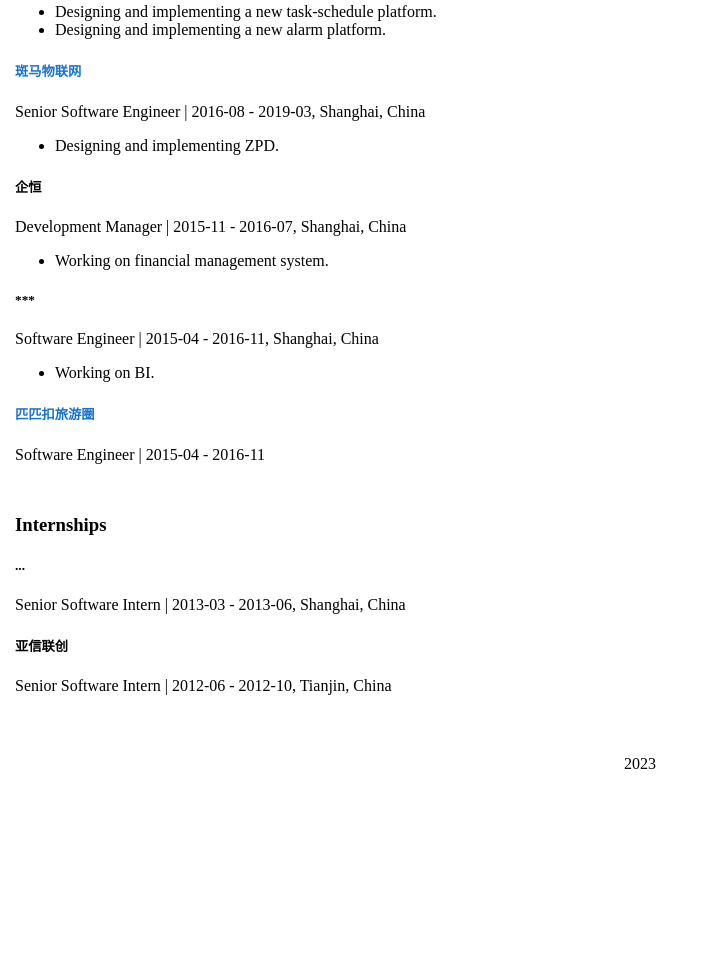
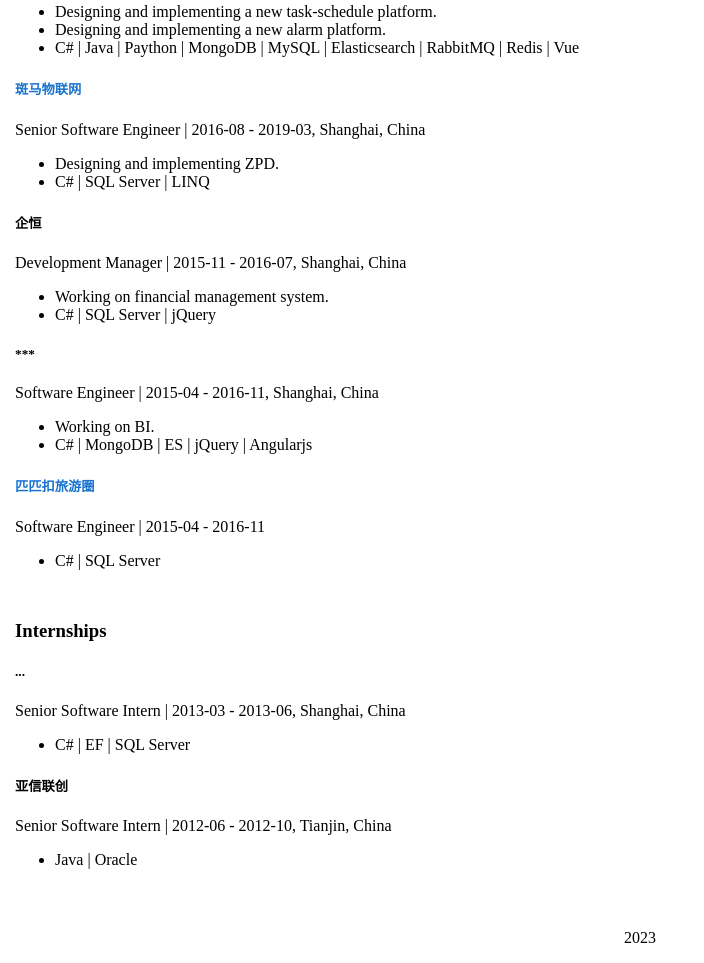
Before and after one commit to sjcarrot/sjcarrot.github.io, a plain HTML site: page index.html in a window 1280 px wide. Shown: the part 316-1279 px from the top of the page, without its empty margins (0-704 px from the left). Before the commit the page ends 1105 px from the top, so only its background shows below. Drawn offline with Linux system fonts and the light colour scheme; a script that the page names is missing.

Commit message:
Update index.html

```diff
--- a/index.html
+++ b/index.html
@@ -45,6 +45,7 @@
                                 <ul>
                                     <li>Designing and implementing a new task-schedule platform.</li>
                                     <li>Designing and implementing a new alarm platform.</li>
+                                    <li>C# | Java | Paython | MongoDB | MySQL | Elasticsearch | RabbitMQ | Redis | Vue</p>
                                 </ul>
                             </div>
                         </div>
@@ -56,6 +57,7 @@
                                 <p>Senior Software Engineer | 2016-08 - 2019-03, Shanghai, China</p>
                                 <ul>
                                     <li>Designing and implementing ZPD.</li>
+                                    <li>C# | SQL Server | LINQ</p>
                                 </ul>
                             </div>
                         </div>
@@ -65,6 +67,7 @@
                                 <p>Development Manager | 2015-11 - 2016-07, Shanghai, China</p>
                                 <ul>
                                     <li>Working on financial management system.</li>
+                                    <li>C# | SQL Server | jQuery</p>
                                 </ul>
                             </div>
                         </div>
@@ -74,6 +77,7 @@
                                 <p>Software Engineer | 2015-04 - 2016-11, Shanghai, China</p>
                                 <ul>
                                     <li>Working on BI.</li>
+                                    <li>C# | MongoDB | ES | jQuery | Angularjs</p>
                                 </ul>
                             </div>
                         </div>
@@ -83,6 +87,9 @@
                             </h5>
                             <div>
                                 <p>Software Engineer | 2015-04 - 2016-11</p>
+                                <ul>
+                                    <li>C# | SQL Server</p>
+                                </ul>
                             </div>
                         </div>
                     </div>
@@ -94,12 +101,18 @@
                             <h5>...</h5>
                             <div>
                                 <p>Senior Software Intern | 2013-03 - 2013-06, Shanghai, China</p>
+                                <ul>
+                                    <li>C# | EF | SQL Server</p>
+                                </ul>
                             </div>
                         </div>
                         <div class="internships-list-item">
                             <h5>亚信联创</h5>
                             <div>
                                 <p>Senior Software Intern | 2012-06 - 2012-10, Tianjin, China</p>
+                                <ul>
+                                    <li>Java | Oracle</p>
+                                </ul>
                             </div>
                         </div>
                     </div>
```
